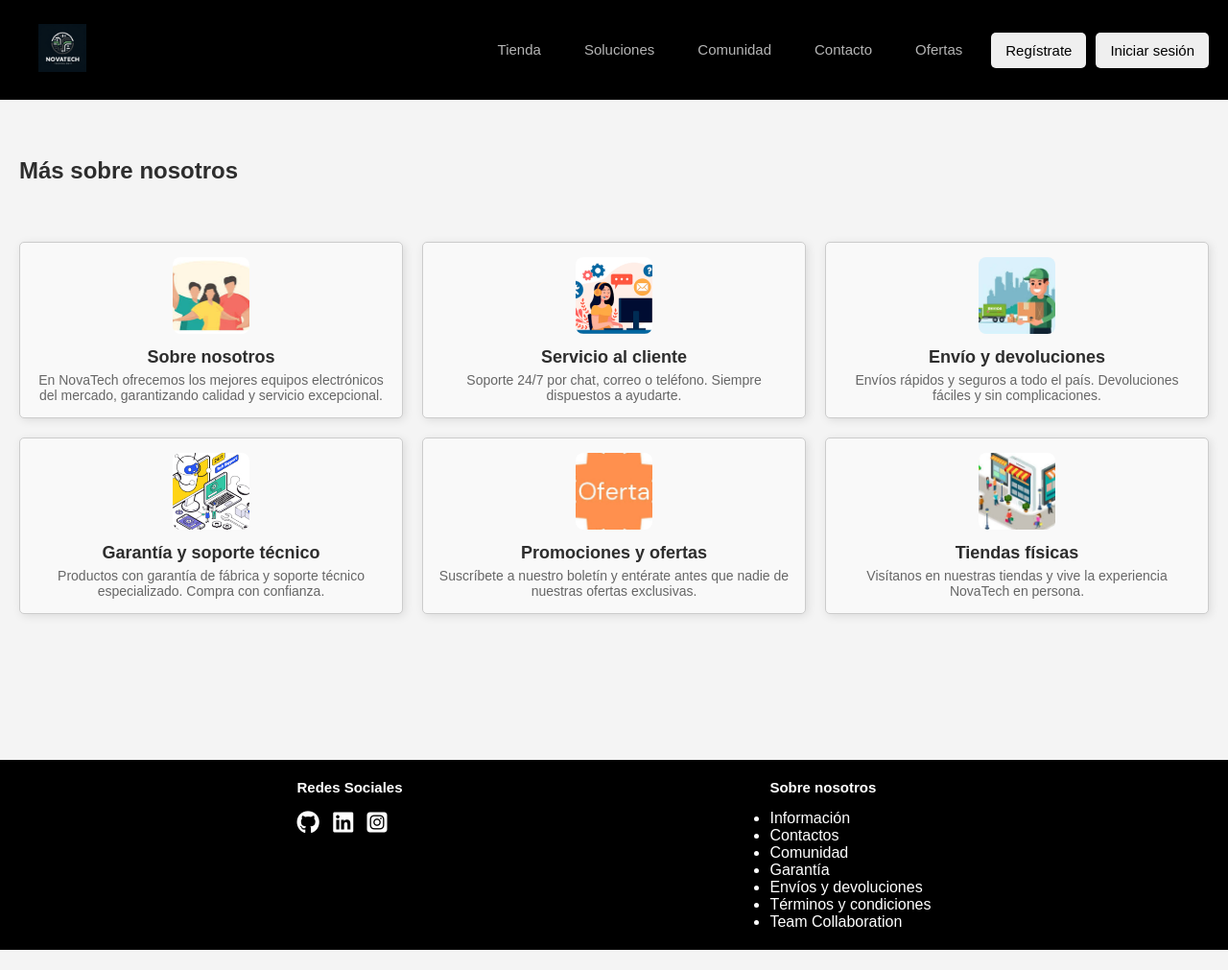
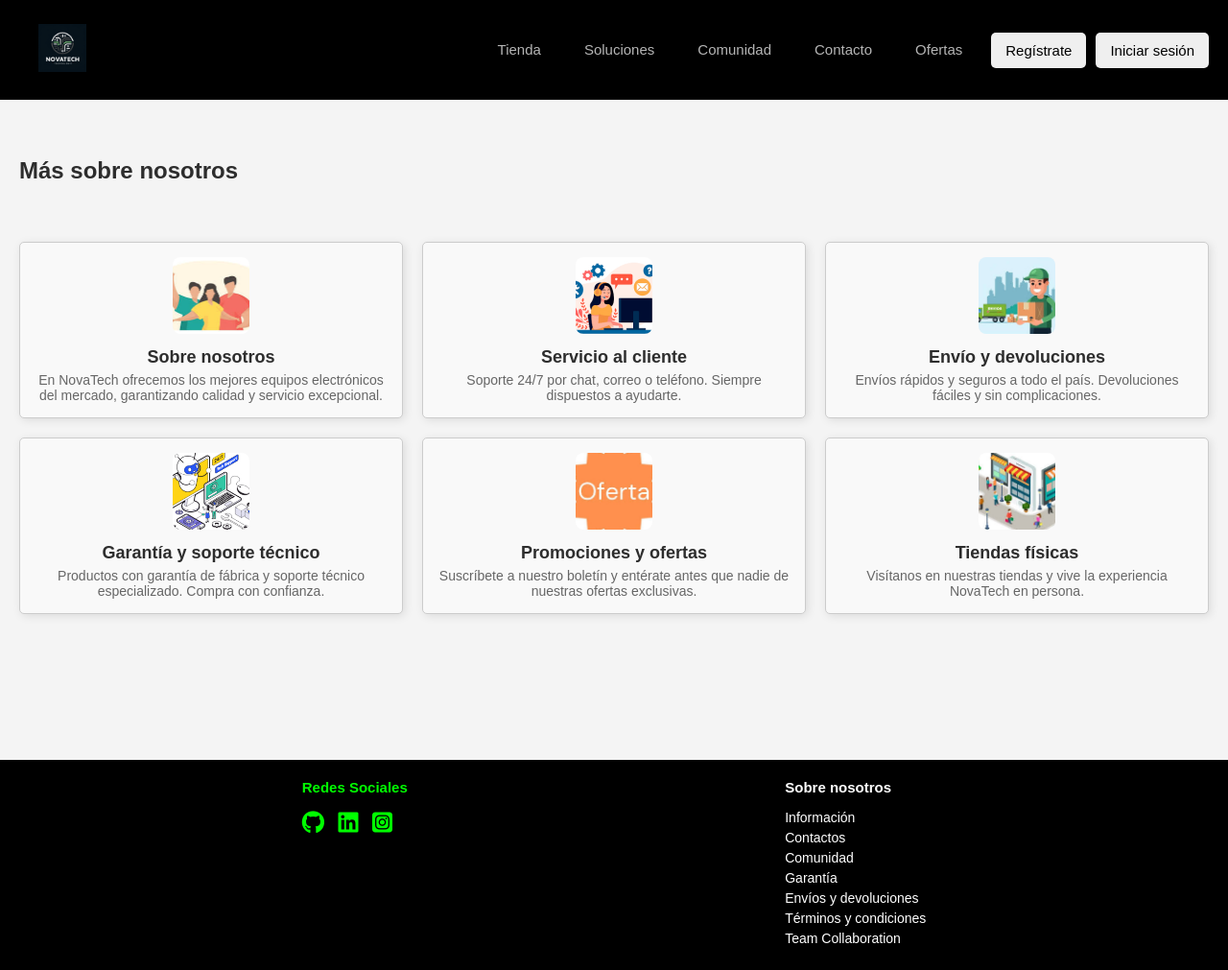
Before and after one commit to S3b4sst14n/NovaTech, a plain HTML site: page Pages/Info.html in a window 1280 px wide. Shown: the whole page at 96% size. Before the commit the page ends 990 px from the top, so only its background shows below. Drawn offline with Linux system fonts and the light colour scheme.

Commit message:
changes color

```diff
--- a/Css/contacto.css
+++ b/Css/contacto.css
@@ -129,7 +129,7 @@ footer {
   flex-direction: row;
   justify-content: space-around;
   background-color: #000;
-  color: #fff;
+  color: #00ff00;
   text-align: left;
   padding: 30px;
   width: 100%;
@@ -145,8 +145,7 @@ footer a,
 }
 
 footer a:hover {
-  color: #000000;
-  background-color: #666;
+  color: #00ff00;
 }
 
 footer h2 {
@@ -157,7 +156,7 @@ footer h2 {
 
 .social-media .icons a {
   margin-right: 10px;
-  color: #fff;
+  color: #00ff00;
   font-size: 24px;
   transition: transform 0.3s ease;
 }
@@ -177,7 +176,6 @@ footer h2 {
   font-size: 14px;
   margin-bottom: 5px;
 }
-
 
 /* =================== Media Queries =================== */
 @media (max-width: 768px) {
--- a/Css/info.css
+++ b/Css/info.css
@@ -194,39 +194,55 @@ ul.menu li a:hover {
 /* =================== Footer =================== */
 footer {
   display: flex;
-  flex-wrap: wrap;
+  flex-direction: row;
   justify-content: space-around;
   background-color: #000;
-  color: #fff;
+  color: #00ff00;
+  text-align: left;
+  padding: 30px;
+  width: 100%;
+  flex-wrap: wrap;
   padding: 20px 10%;
   gap: 20px;
 }
 
 footer a,
-footer .about {
-  color: #fff;
+.about {
+  color: #ffffff;
   text-decoration: none;
 }
 
 footer a:hover {
-  color: #000;
-  background-color: #666;
+  color: #00ff00;
 }
 
 footer h2 {
   font-size: 15px;
   margin-bottom: 15px;
+  text-decoration: none;
 }
 
 .social-media .icons a {
   margin-right: 10px;
-  color: #fff;
+  color: #00ff00;
   font-size: 24px;
   transition: transform 0.3s ease;
 }
 
 .social-media .icons a:hover {
   transform: scale(1.2);
+  color: #ffffff;
+}
+
+.about ul {
+  list-style: none;
+  padding: 0;
+  margin: 0;
+}
+
+.about ul li {
+  font-size: 14px;
+  margin-bottom: 5px;
 }
 
 /* =================== Responsive =================== */
```
Also changed, not shown: Pages/contacto.html (+1 -0 lines).
